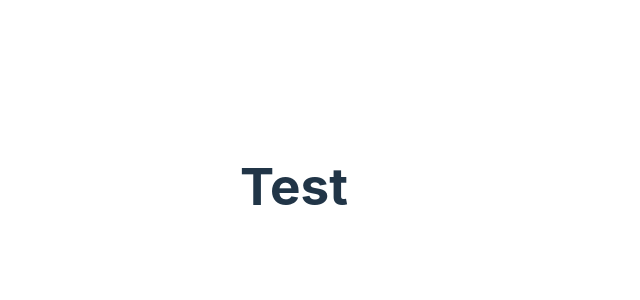
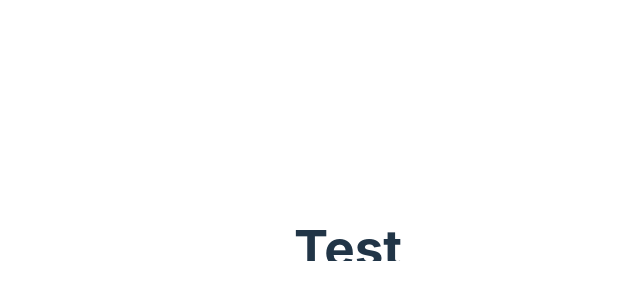
Before and after one commit to mcombs-rwd/code-cia-threat-assessment, a React (Vite) app: page / in a window 1280 px wide. Shown: the part 214-514 px from the top of the page, without its empty margins (346-986 px from the left). Built offline with nearby package versions, Linux system fonts and the light colour scheme.

Commit message:
feat: add 3D canvas

```diff
--- a/package.json
+++ b/package.json
@@ -10,8 +10,12 @@
     "preview": "vite preview"
   },
   "dependencies": {
+    "@react-three/drei": "^9.88.17",
+    "@react-three/fiber": "^8.15.11",
+    "@types/three": "^0.158.2",
     "react": "^18.2.0",
-    "react-dom": "^18.2.0"
+    "react-dom": "^18.2.0",
+    "three": "^0.158.0"
   },
   "devDependencies": {
     "@types/react": "^18.2.37",
--- a/src/App.tsx
+++ b/src/App.tsx
@@ -1,4 +1,7 @@
 import { Suspense } from "react";
+import { Canvas } from "@react-three/fiber";
+import { Html } from "@react-three/drei";
+
 import "./App.css";
 import Loading from "./components/Loading";
 
@@ -7,7 +10,11 @@ function App() {
     <div className="App">
       <div className="canvas-container">
         <Suspense fallback={<Loading />}>
-          <h1>Test</h1>
+          <Canvas>
+            <Html>
+              <h1>Test</h1>
+            </Html>
+          </Canvas>
         </Suspense>
       </div>
     </div>
```
Also changed, not shown: 1 other file (tests, documents, lock files or other folders).
